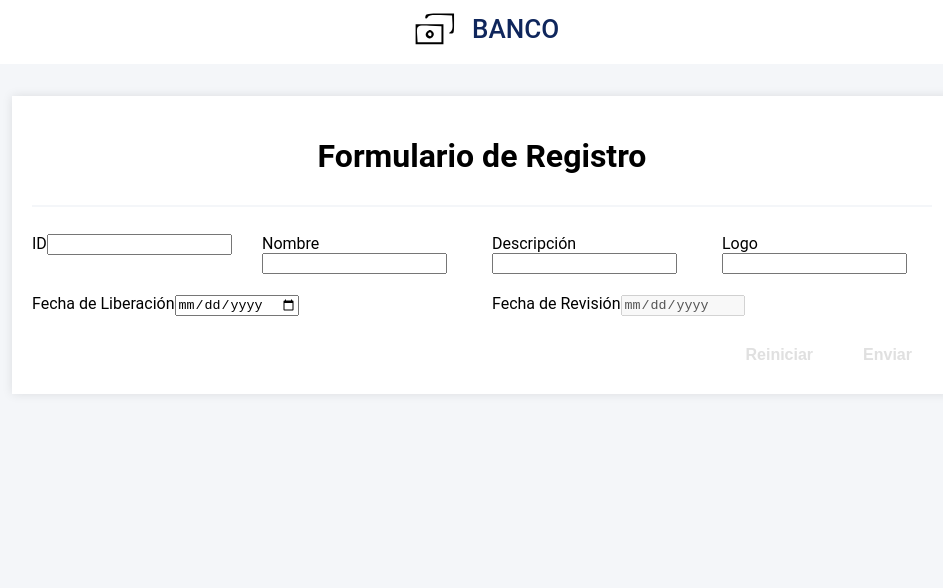
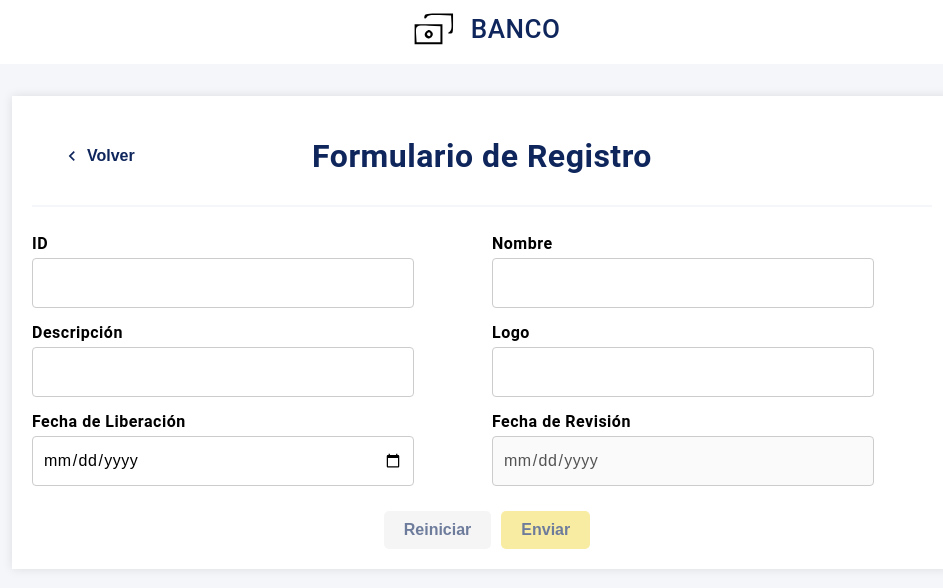
Before and after one commit to Momfus/AngularBankListProduct, an Angular app: page /product in a window 1280 px wide. Shown: the top 588 px of the page, without its empty margins (158-1101 px from the left). Built offline with nearby package versions, Linux system fonts and the light colour scheme.

Commit message:
Add form style and structure done

```diff
--- a/src/app/pages/add-edit-product/add-edit-product.component.html
+++ b/src/app/pages/add-edit-product/add-edit-product.component.html
@@ -4,54 +4,75 @@
 
 } @else {
 
-<div class="container">
+<div class="container-form">
   <div class="container-header">
+    <button class="btn btn-action back-button" (click)="onBack()">
+      <img src="assets/chevron_left_20dp.svg" alt="Volver">
+      Volver
+    </button>
     <h1>Formulario de Registro</h1>
   </div>
   <hr />
   <br />
   <form [formGroup]="form" (ngSubmit)="onSubmit()">
     <div class="form-row">
+      <!-- ID -->
       <div class="form-field">
         <label>ID</label>
         <input formControlName="id" />
-        <div *ngIf="form.controls['id'].invalid && form.controls['id'].touched">
-          El campo es requerido y debe tener entre 3 y 10 caracteres.
-        </div>
+        @if (form.controls['id'].invalid && form.controls['id'].touched && !!form.controls['id'].errors) {
+          <div *ngIf="form.controls['id'].errors['required']">El campo es requerido.</div>
+          <div *ngIf="form.controls['id'].errors['minlength']">Debe tener al menos 3 caracteres.</div>
+          <div *ngIf="form.controls['id'].errors['maxlength']">Debe tener máximo 10 caracteres.</div>
+        }
       </div>
+      <!-- Nombre -->
       <div class="form-field">
         <label>Nombre</label>
         <input formControlName="name" />
-        <div
-          *ngIf="form.controls['name'].invalid && form.controls['name'].touched"
-        >
-          El campo es requerido y debe tener entre 5 y 100 caracteres.
-        </div>
+        @if (form.controls['name'].invalid && form.controls['name'].touched && !!form.controls['name'].errors) {
+          <div *ngIf="form.controls['name'].errors['required']">El campo es requerido.</div>
+          <div *ngIf="form.controls['name'].errors['minlength']">Debe tener al menos 5 caracteres.</div>
+          <div *ngIf="form.controls['name'].errors['maxlength']">Debe tener máximo 100 caracteres.</div>
+        }
       </div>
+    </div>
+    <div class="form-row">
+      <!-- Description -->
       <div class="form-field">
         <label>Descripción</label>
         <input formControlName="description" />
-        <div *ngIf="form.controls['description'].invalid && form.controls['description'].touched">
+        @if (form.controls['description'].invalid && form.controls['description'].touched && !!form.controls['description'].errors) {
+          <div *ngIf="form.controls['description'].errors['required']">El campo es requerido.</div>
+          <div *ngIf="form.controls['description'].errors['minlength']">Debe tener al menos 10 caracteres.</div>
+          <div *ngIf="form.controls['description'].errors['maxlength']">Debe tener máximo 200 caracteres.</div>
+        }
+      </div>
+      <!-- Logo -->
+      <div class="form-field">
+        <label>Logo</label>
+        <input formControlName="logo" />
+        <div
+          *ngIf="form.controls['logo'].invalid && form.controls['logo'].touched"
+        >
           El campo es requerido.
         </div>
       </div>
-      <div class="form-field">
-        <label>Logo</label>
-        <input formControlName="logo" />
-        <div *ngIf="form.controls['logo'].invalid && form.controls['logo'].touched">
-          El campo es requerido.
-        </div>
-      </div>
+    </div>
+    <div class="form-row">
+      <!-- Fecha de liberación -->
       <div class="form-field">
         <label>Fecha de Liberación</label>
-        <input type="date" formControlName="releaseDate" />
-        <div *ngIf="form.controls['releaseDate'].invalid && form.controls['releaseDate'].touched">
-          El campo es requerido.
-        </div>
+        <input type="date" formControlName="releaseDate" [min]="today" />
+        @if (form.controls['releaseDate'].invalid && form.controls['releaseDate'].touched && !!form.controls['releaseDate'].errors) {
+          <div *ngIf="form.controls['releaseDate'].errors['required']">El campo es requerido.</div>
+          <div *ngIf="form.controls['releaseDate'].errors['forbiddenDate']">Debe ser igual o mayor a la fecha actual.</div>
+        }
       </div>
+      <!-- Fecha de revision -->
       <div class="form-field">
         <label>Fecha de Revisión</label>
-        <input type="date" formControlName="reviewDate" [disabled]="true" />
+        <input type="date" formControlName="reviewDate" />
       </div>
     </div>
 
@@ -59,14 +80,14 @@
       <button
         class="btn btn-main btn-secundary"
         type="reset"
-        [disabled]="form.pristine"
+        [class.disabled]="form.pristine"
       >
         Reiniciar
       </button>
       <button
         class="btn btn-main btn-primary"
         type="submit"
-        [disabled]="form.invalid"
+        [class.disabled]="form.invalid"
       >
         Enviar
       </button>
--- a/src/app/pages/add-edit-product/add-edit-product.component.scss
+++ b/src/app/pages/add-edit-product/add-edit-product.component.scss
@@ -1,13 +1,27 @@
+@import '../../../styles.scss';
 
 .container-header {
-
   display: flex;
   justify-content: center;
   align-items: center;
+  color: $primary-color;
+  position: relative;
 
+  .back-button {
+    display: flex;
+    align-items: center;
+    justify-content: center;
+    gap: 5px;
+    position: absolute;
+    left: 0;
+    background: none;
+    border: none;
+    color: $primary-color;
+    cursor: pointer;
+  }
 }
 
-.container {
+.container-form {
   max-width: 900px;
   margin: 0 auto;
   padding: 20px;
@@ -29,16 +43,44 @@
 .form-field {
   flex: 1;
   padding: 10px;
+  margin-right: 5em;
 
   @media (max-width: 900px) {
     padding: 0;
     margin-bottom: 10px;
+    margin-right: 1em;
+  }
+
+  label {
+    font-weight: bold;
+  }
+
+  input {
+    width: 100%;
+    height: 28px;
+    border: 1px solid #ccc;
+    border-radius: 4px;
+    padding: 10px;
+    margin-top: 5px;
+    margin-bottom: 5px;
+    font-size: 16px;
+    font-family: Arial, sans-serif;
+    letter-spacing: 0.5px;
+  }
+
+  input.invalid {
+    border-color: red;
+  }
+
+  div {
+    color: red;
+    font-size: 12px;
   }
 }
 
 .form-actions {
   display: flex;
-  justify-content: flex-end;
+  justify-content: center;
   margin-top: 20px;
 }
 
--- a/src/app/pages/add-edit-product/add-edit-product.component.ts
+++ b/src/app/pages/add-edit-product/add-edit-product.component.ts
@@ -1,8 +1,9 @@
-import { CommonModule } from "@angular/common";
+import { CommonModule, formatDate } from "@angular/common";
 import { Component, OnInit, OnDestroy } from "@angular/core";
 import { FormBuilder, ReactiveFormsModule, Validators } from "@angular/forms";
-import { ActivatedRoute } from "@angular/router";
+import { ActivatedRoute, Router } from "@angular/router";
 import { Subscription } from "rxjs";
+import { releaseDateValidator } from "../../../utils/validators";
 
 @Component({
   selector: "app-add-edit-product",
@@ -13,7 +14,8 @@ import { Subscription } from "rxjs";
 })
 export class AddEditProductComponent implements OnInit, OnDestroy {
   productId: string | null = null;
-  private releaseDateSubscription?: Subscription;
+  private $releaseDateSubscription?: Subscription;
+  today: String;
 
   form = this.fb.group({
     id: [
@@ -24,13 +26,15 @@ export class AddEditProductComponent implements OnInit, OnDestroy {
       "",
       [Validators.required, Validators.minLength(5), Validators.maxLength(100)],
     ],
-    description: ["", Validators.required],
+    description: ["", [Validators.required, Validators.minLength(10), Validators.maxLength(200)]],
     logo: ["", Validators.required],
-    releaseDate: [new Date(), Validators.required],
+    releaseDate: [new Date(), [Validators.required, releaseDateValidator()]],
     reviewDate: [{ value: "", disabled: true }],
   });
 
-  constructor(private route: ActivatedRoute, private fb: FormBuilder) {}
+  constructor(private route: ActivatedRoute, private fb: FormBuilder, private router: Router) {
+    this.today = formatDate(new Date(), 'yyyy-MM-dd', 'en-US');
+  }
 
   ngOnInit(): void {
     this.productId = this.route.snapshot.paramMap.get("id");
@@ -44,15 +48,21 @@ export class AddEditProductComponent implements OnInit, OnDestroy {
   }
 
   ngOnDestroy(): void {
-    if (this.releaseDateSubscription) {
-      this.releaseDateSubscription.unsubscribe();
+    if (this.$releaseDateSubscription) {
+      this.$releaseDateSubscription.unsubscribe();
     }
   }
 
   onSubmit(): void {
     if (this.form.valid) {
       console.log(this.form.value);
+    } else {
+      console.error("Form is invalid");
     }
+  }
+
+  onBack(): void {
+    this.router.navigate(['/home']);
   }
 
   /**
@@ -69,4 +79,5 @@ export class AddEditProductComponent implements OnInit, OnDestroy {
       }
     });
   }
+
 }
--- a/src/app/pages/product-list/product-list.component.html
+++ b/src/app/pages/product-list/product-list.component.html
@@ -8,7 +8,7 @@
     />
     <button
       class="btn btn-main btn-primary"
-      [disabled]="isLoaded()"
+      [class.disabled]="isLoaded()"
       (click)="onAddProduct()"
     >
       Agregar
--- a/src/styles.scss
+++ b/src/styles.scss
@@ -2,12 +2,17 @@
 
 $primary-color: #0F265C;
 $danger-color: #FF0000;
+$button-primary-color: #F5DF66;
+$button-secondary-color: #EAECF2;
 
 html,
 body {
   height: 100%;
   box-sizing: border-box;
   margin: 0;
+  font-size: 16px;
+  font-family: Arial, sans-serif;
+  letter-spacing: 0.5px;
 }
 
 body {
@@ -42,40 +47,45 @@ button.btn {
     transition: all 0.3s ease;
 
     &.btn-primary {
-      background-color: #F5DF66;
+      background-color: $button-primary-color;
 
       &:hover {
-        background-color: darken(#F5DF66, 10%);
+        background-color: darken($button-primary-color, 10%);
       }
 
       &:active {
-        background-color: darken(#F5DF66, 20%);
+        background-color: darken($button-primary-color, 20%);
       }
 
-      &[disabled] {
-        background-color: lighten(#F5DF66, 40%);
+      &.disabled {
         cursor: not-allowed;
-        color: #ccc;
         opacity: 0.6;
+
+        &:hover,
+        &:active {
+          background-color: $button-primary-color;
         }
       }
 
+    }
+
     &.btn-secondary {
-      background-color: #EAECF2;
+      background-color: $button-secondary-color;
 
       &:active {
-        background-color: darken(#EAECF2, 20%);
+        background-color: darken($button-secondary-color, 20%);
       }
     }
 
-    &[disabled] {
-      background-color: lighten(#EAECF2, 40%);
+    &.disabled {
       cursor: not-allowed;
-      color: #ccc;
       opacity: 0.6;
 
       &:hover {
-        background-color: transparent;
+        &:hover,
+        &:active {
+          background-color: $button-secondary-color;
+        }
       }
     }
   }
--- /dev/null
+++ b/src/utils/validators.ts
@@ -0,0 +1,8 @@
+import { AbstractControl, ValidatorFn } from "@angular/forms";
+
+export function releaseDateValidator(): ValidatorFn {
+  return (control: AbstractControl): {[key: string]: any} | null => {
+    const forbidden = new Date(control.value) < new Date();
+    return forbidden ? { 'forbiddenDate': {value: control.value} } : null;
+  };
+}
```
Lines whose indentation alone changed are shown as unchanged.
